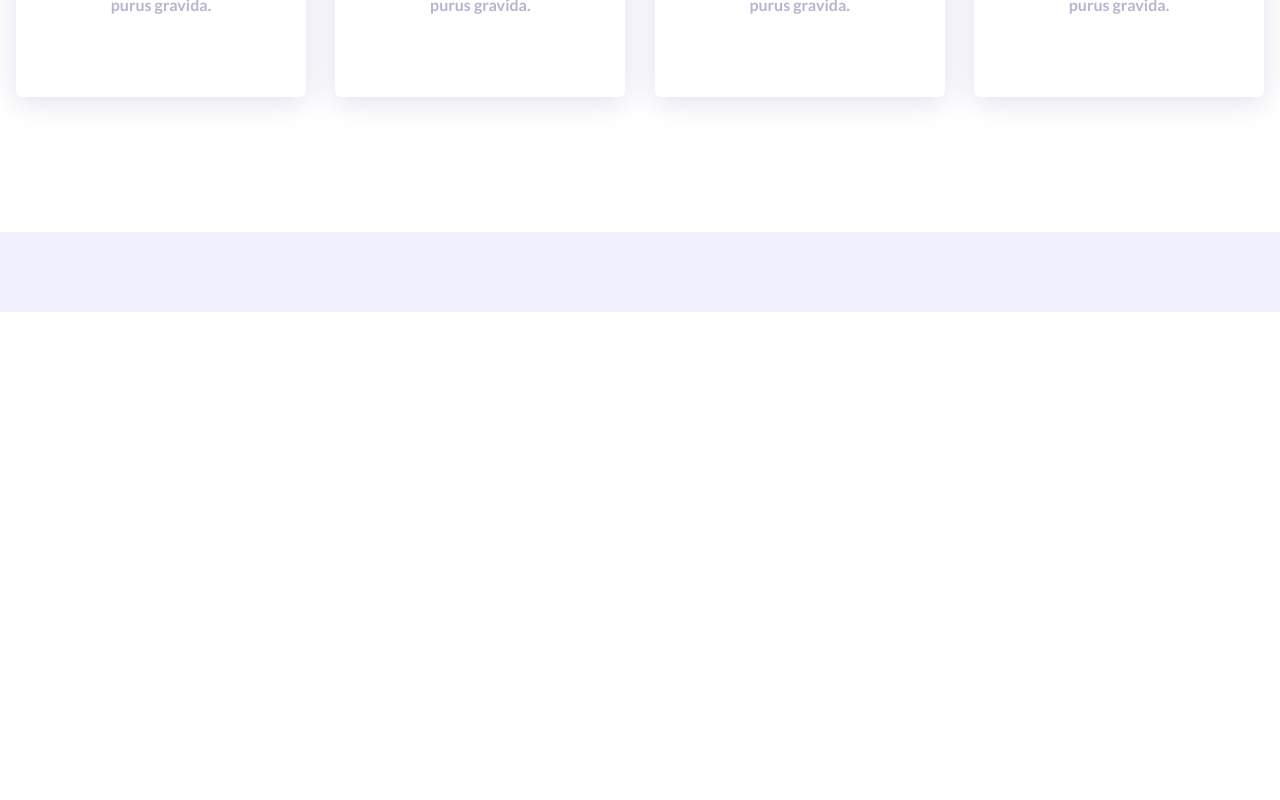
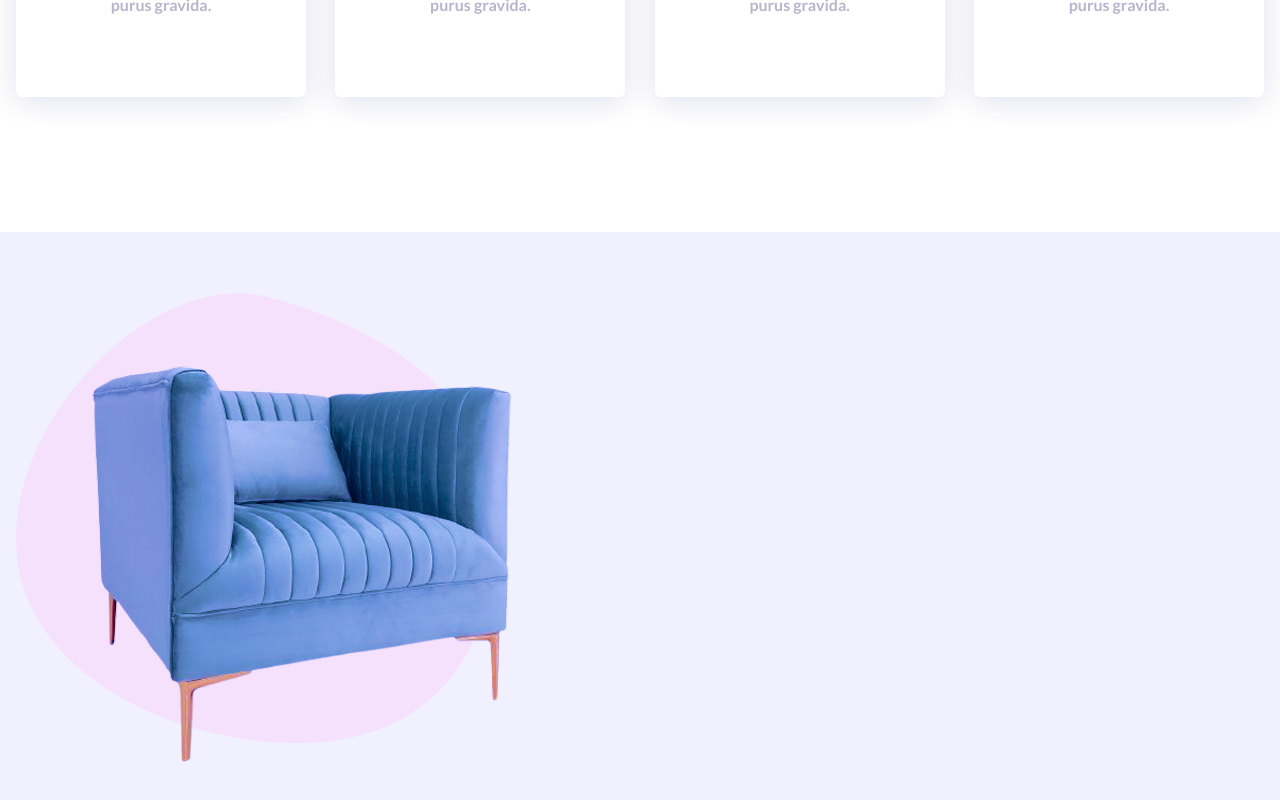
Before and after one commit to Rakib-Hassan-web/E-commace-with-next-js, a Next.js app: page / in a window 1280 px wide. Shown: the part 3029-3829 px from the top of the page. Before the commit the page ends 3341 px from the top, so only its background shows below. Built offline with nearby package versions, Linux system fonts and the light colour scheme; a web font is replaced by a local one.

Commit message:
unique product section image add

```diff
--- a/app/component/UniqueProduct.jsx
+++ b/app/component/UniqueProduct.jsx
@@ -11,7 +11,14 @@ const UniqueProduct = () => {
             <div>
 
              <div>
+                <Image
 
+                src={"/Group 153.png"}
+                width={558}
+                height={550}
+                alt='Product'
+
+                />
              </div>
             </div>
         </div>
```
